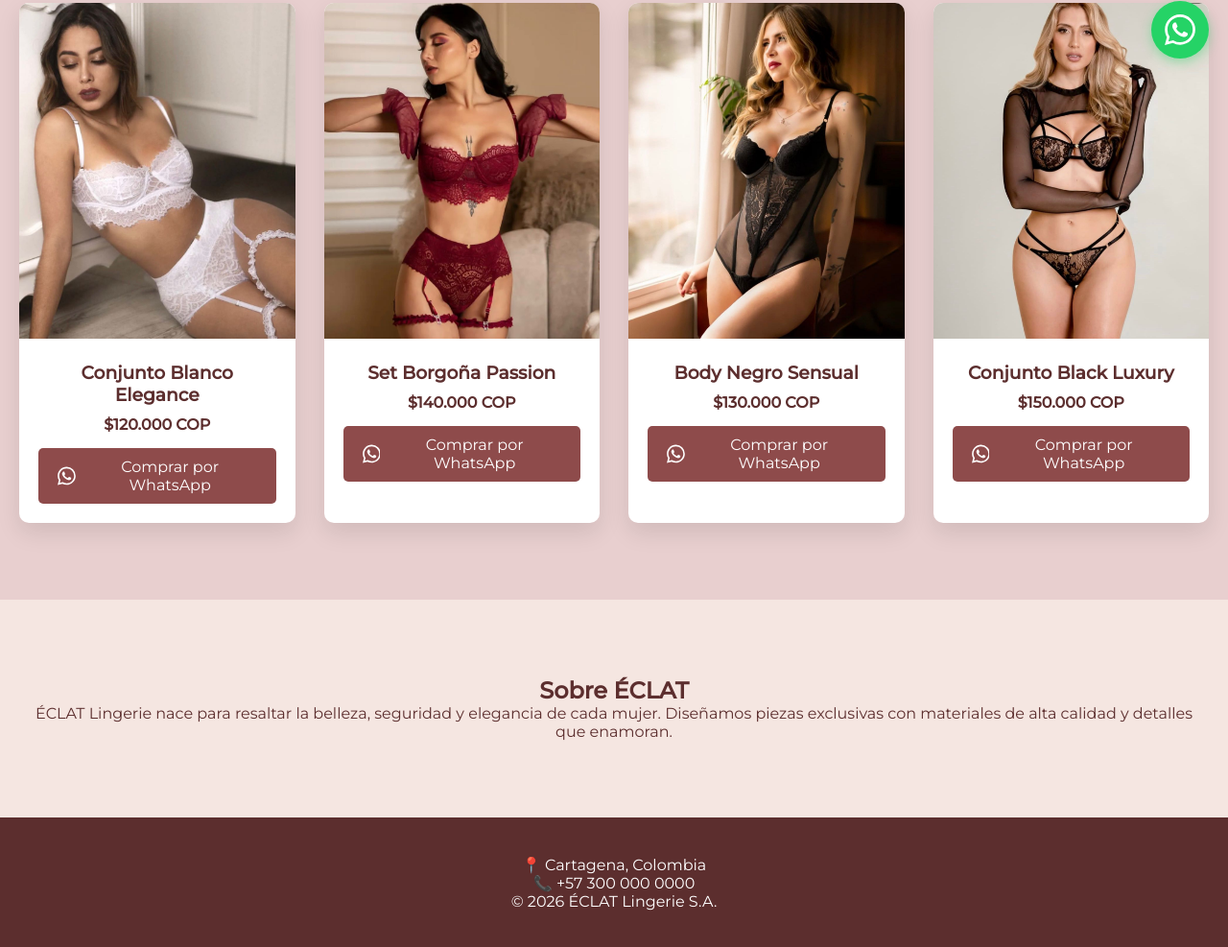
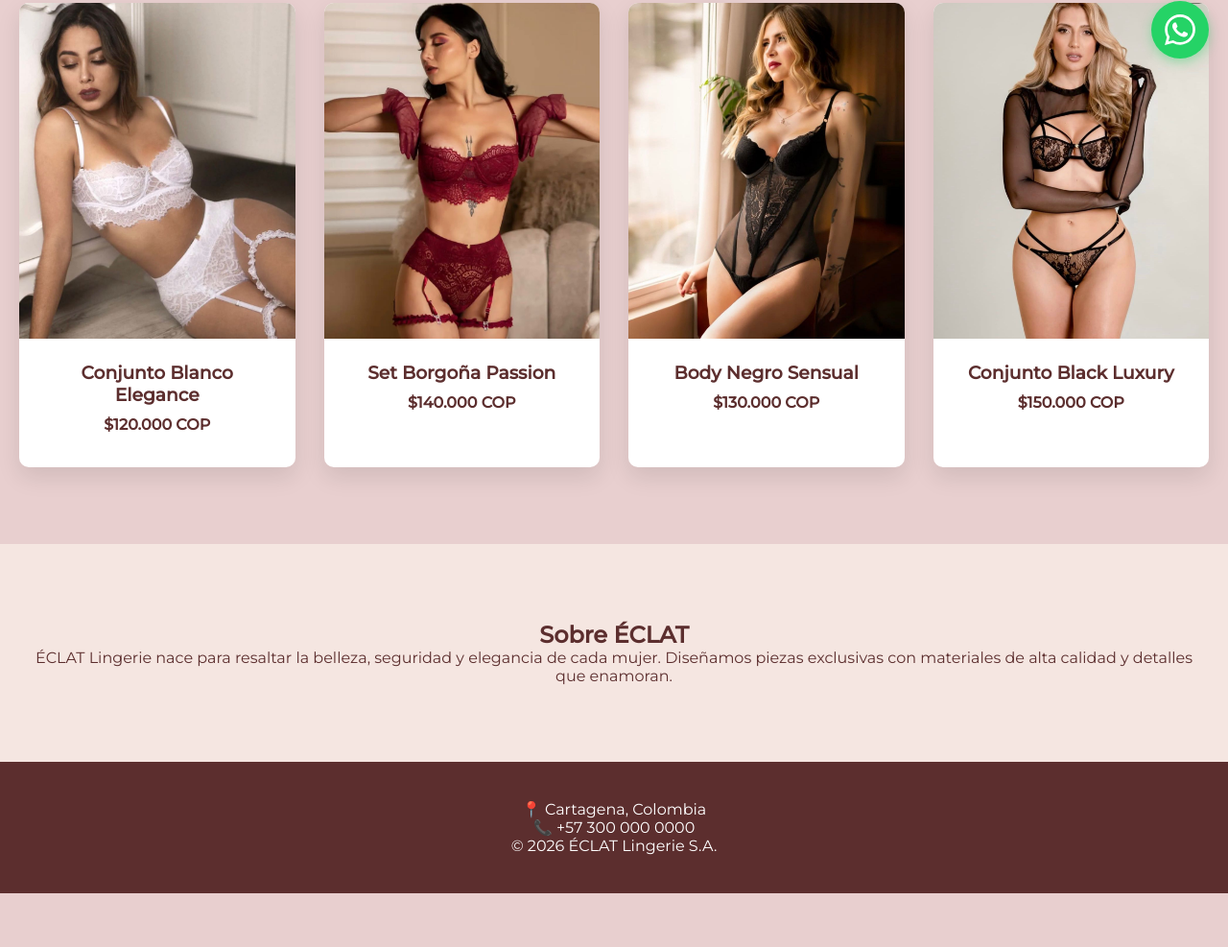
Before and after one commit to Sacj26/page, a plain HTML site: page index.html in a window 1280 px wide. Shown: the part 719-1706 px from the top of the page at 96% size. After the commit the page ends 1650 px from the top, so only its background shows below. Drawn offline with nearby package versions, Linux system fonts and the light colour scheme.

Commit message:
Ajustes de los botones

```diff
--- a/index.html
+++ b/index.html
@@ -219,10 +219,6 @@
 <div class="card-content">
 <h3>Conjunto Blanco Elegance</h3>
 <p class="price">$120.000 COP</p>
-<a class="whatsapp-btn" href="https://wa.me/573000000000">
-<svg viewBox="0 0 24 24" xmlns="http://www.w3.org/2000/svg"><path d="M17.472 14.382c-.297-.149-1.758-.867-2.03-.967-.273-.099-.471-.148-.67.15-.197.297-.767.966-.94 1.164-.173.199-.347.223-.644.075-.297-.15-1.255-.463-2.39-1.475-.883-.788-1.48-1.761-1.653-2.059-.173-.297-.018-.458.13-.606.134-.133.298-.347.446-.52.149-.174.198-.298.298-.497.099-.198.05-.371-.025-.52-.075-.149-.669-1.612-.916-2.207-.242-.579-.487-.5-.669-.51-.173-.008-.371-.01-.57-.01-.198 0-.52.074-.792.372-.272.297-1.04 1.016-1.04 2.479 0 1.462 1.065 2.875 1.213 3.074.149.198 2.096 3.2 5.077 4.487.709.306 1.262.489 1.694.625.712.227 1.36.195 1.871.118.571-.085 1.758-.719 2.006-1.413.248-.694.248-1.289.173-1.413-.074-.124-.272-.198-.57-.347m-5.421 7.403h-.004a9.87 9.87 0 01-5.031-1.378l-.361-.214-3.741.982.998-3.648-.235-.374a9.86 9.86 0 01-1.51-5.26c.001-5.45 4.436-9.884 9.888-9.884 2.64 0 5.122 1.03 6.988 2.898a9.825 9.825 0 012.893 6.994c-.003 5.45-4.437 9.884-9.885 9.884m8.413-18.297A11.815 11.815 0 0012.05 0C5.495 0 .16 5.335.157 11.892c0 2.096.547 4.142 1.588 5.945L.057 24l6.305-1.654a11.882 11.882 0 005.683 1.448h.005c6.554 0 11.89-5.335 11.893-11.893a11.821 11.821 0 00-3.48-8.413Z"/></svg>
-Comprar por WhatsApp
-</a>
 </div>
 </div>
 
@@ -231,10 +227,6 @@
 <div class="card-content">
 <h3>Set Borgoña Passion</h3>
 <p class="price">$140.000 COP</p>
-<a class="whatsapp-btn" href="https://wa.me/573000000000">
-<svg viewBox="0 0 24 24" xmlns="http://www.w3.org/2000/svg"><path d="M17.472 14.382c-.297-.149-1.758-.867-2.03-.967-.273-.099-.471-.148-.67.15-.197.297-.767.966-.94 1.164-.173.199-.347.223-.644.075-.297-.15-1.255-.463-2.39-1.475-.883-.788-1.48-1.761-1.653-2.059-.173-.297-.018-.458.13-.606.134-.133.298-.347.446-.52.149-.174.198-.298.298-.497.099-.198.05-.371-.025-.52-.075-.149-.669-1.612-.916-2.207-.242-.579-.487-.5-.669-.51-.173-.008-.371-.01-.57-.01-.198 0-.52.074-.792.372-.272.297-1.04 1.016-1.04 2.479 0 1.462 1.065 2.875 1.213 3.074.149.198 2.096 3.2 5.077 4.487.709.306 1.262.489 1.694.625.712.227 1.36.195 1.871.118.571-.085 1.758-.719 2.006-1.413.248-.694.248-1.289.173-1.413-.074-.124-.272-.198-.57-.347m-5.421 7.403h-.004a9.87 9.87 0 01-5.031-1.378l-.361-.214-3.741.982.998-3.648-.235-.374a9.86 9.86 0 01-1.51-5.26c.001-5.45 4.436-9.884 9.888-9.884 2.64 0 5.122 1.03 6.988 2.898a9.825 9.825 0 012.893 6.994c-.003 5.45-4.437 9.884-9.885 9.884m8.413-18.297A11.815 11.815 0 0012.05 0C5.495 0 .16 5.335.157 11.892c0 2.096.547 4.142 1.588 5.945L.057 24l6.305-1.654a11.882 11.882 0 005.683 1.448h.005c6.554 0 11.89-5.335 11.893-11.893a11.821 11.821 0 00-3.48-8.413Z"/></svg>
-Comprar por WhatsApp
-</a>
 </div>
 </div>
 
@@ -243,10 +235,6 @@
 <div class="card-content">
 <h3>Body Negro Sensual</h3>
 <p class="price">$130.000 COP</p>
-<a class="whatsapp-btn" href="https://wa.me/573000000000">
-<svg viewBox="0 0 24 24" xmlns="http://www.w3.org/2000/svg"><path d="M17.472 14.382c-.297-.149-1.758-.867-2.03-.967-.273-.099-.471-.148-.67.15-.197.297-.767.966-.94 1.164-.173.199-.347.223-.644.075-.297-.15-1.255-.463-2.39-1.475-.883-.788-1.48-1.761-1.653-2.059-.173-.297-.018-.458.13-.606.134-.133.298-.347.446-.52.149-.174.198-.298.298-.497.099-.198.05-.371-.025-.52-.075-.149-.669-1.612-.916-2.207-.242-.579-.487-.5-.669-.51-.173-.008-.371-.01-.57-.01-.198 0-.52.074-.792.372-.272.297-1.04 1.016-1.04 2.479 0 1.462 1.065 2.875 1.213 3.074.149.198 2.096 3.2 5.077 4.487.709.306 1.262.489 1.694.625.712.227 1.36.195 1.871.118.571-.085 1.758-.719 2.006-1.413.248-.694.248-1.289.173-1.413-.074-.124-.272-.198-.57-.347m-5.421 7.403h-.004a9.87 9.87 0 01-5.031-1.378l-.361-.214-3.741.982.998-3.648-.235-.374a9.86 9.86 0 01-1.51-5.26c.001-5.45 4.436-9.884 9.888-9.884 2.64 0 5.122 1.03 6.988 2.898a9.825 9.825 0 012.893 6.994c-.003 5.45-4.437 9.884-9.885 9.884m8.413-18.297A11.815 11.815 0 0012.05 0C5.495 0 .16 5.335.157 11.892c0 2.096.547 4.142 1.588 5.945L.057 24l6.305-1.654a11.882 11.882 0 005.683 1.448h.005c6.554 0 11.89-5.335 11.893-11.893a11.821 11.821 0 00-3.48-8.413Z"/></svg>
-Comprar por WhatsApp
-</a>
 </div>
 </div>
 
@@ -255,10 +243,6 @@
 <div class="card-content">
 <h3>Conjunto Black Luxury</h3>
 <p class="price">$150.000 COP</p>
-<a class="whatsapp-btn" href="https://wa.me/573000000000">
-<svg viewBox="0 0 24 24" xmlns="http://www.w3.org/2000/svg"><path d="M17.472 14.382c-.297-.149-1.758-.867-2.03-.967-.273-.099-.471-.148-.67.15-.197.297-.767.966-.94 1.164-.173.199-.347.223-.644.075-.297-.15-1.255-.463-2.39-1.475-.883-.788-1.48-1.761-1.653-2.059-.173-.297-.018-.458.13-.606.134-.133.298-.347.446-.52.149-.174.198-.298.298-.497.099-.198.05-.371-.025-.52-.075-.149-.669-1.612-.916-2.207-.242-.579-.487-.5-.669-.51-.173-.008-.371-.01-.57-.01-.198 0-.52.074-.792.372-.272.297-1.04 1.016-1.04 2.479 0 1.462 1.065 2.875 1.213 3.074.149.198 2.096 3.2 5.077 4.487.709.306 1.262.489 1.694.625.712.227 1.36.195 1.871.118.571-.085 1.758-.719 2.006-1.413.248-.694.248-1.289.173-1.413-.074-.124-.272-.198-.57-.347m-5.421 7.403h-.004a9.87 9.87 0 01-5.031-1.378l-.361-.214-3.741.982.998-3.648-.235-.374a9.86 9.86 0 01-1.51-5.26c.001-5.45 4.436-9.884 9.888-9.884 2.64 0 5.122 1.03 6.988 2.898a9.825 9.825 0 012.893 6.994c-.003 5.45-4.437 9.884-9.885 9.884m8.413-18.297A11.815 11.815 0 0012.05 0C5.495 0 .16 5.335.157 11.892c0 2.096.547 4.142 1.588 5.945L.057 24l6.305-1.654a11.882 11.882 0 005.683 1.448h.005c6.554 0 11.89-5.335 11.893-11.893a11.821 11.821 0 00-3.48-8.413Z"/></svg>
-Comprar por WhatsApp
-</a>
 </div>
 </div>
 
```
